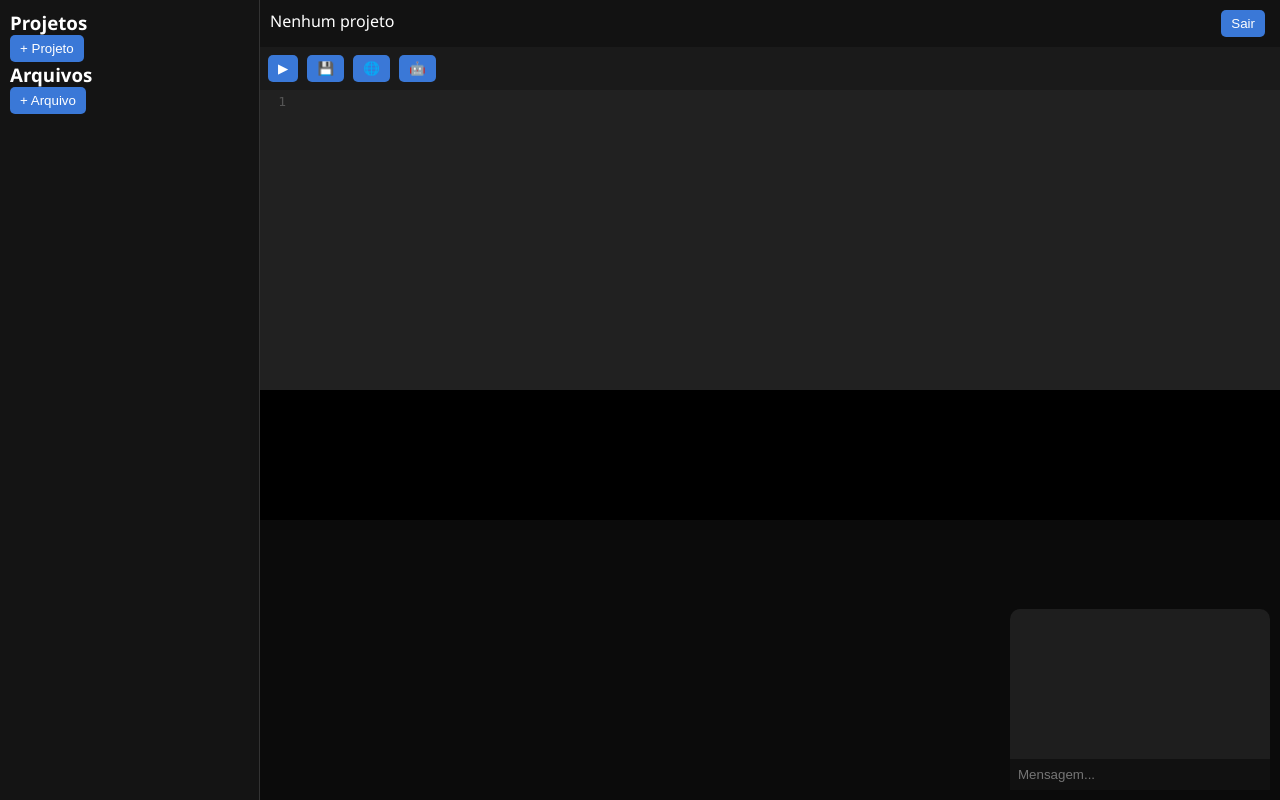
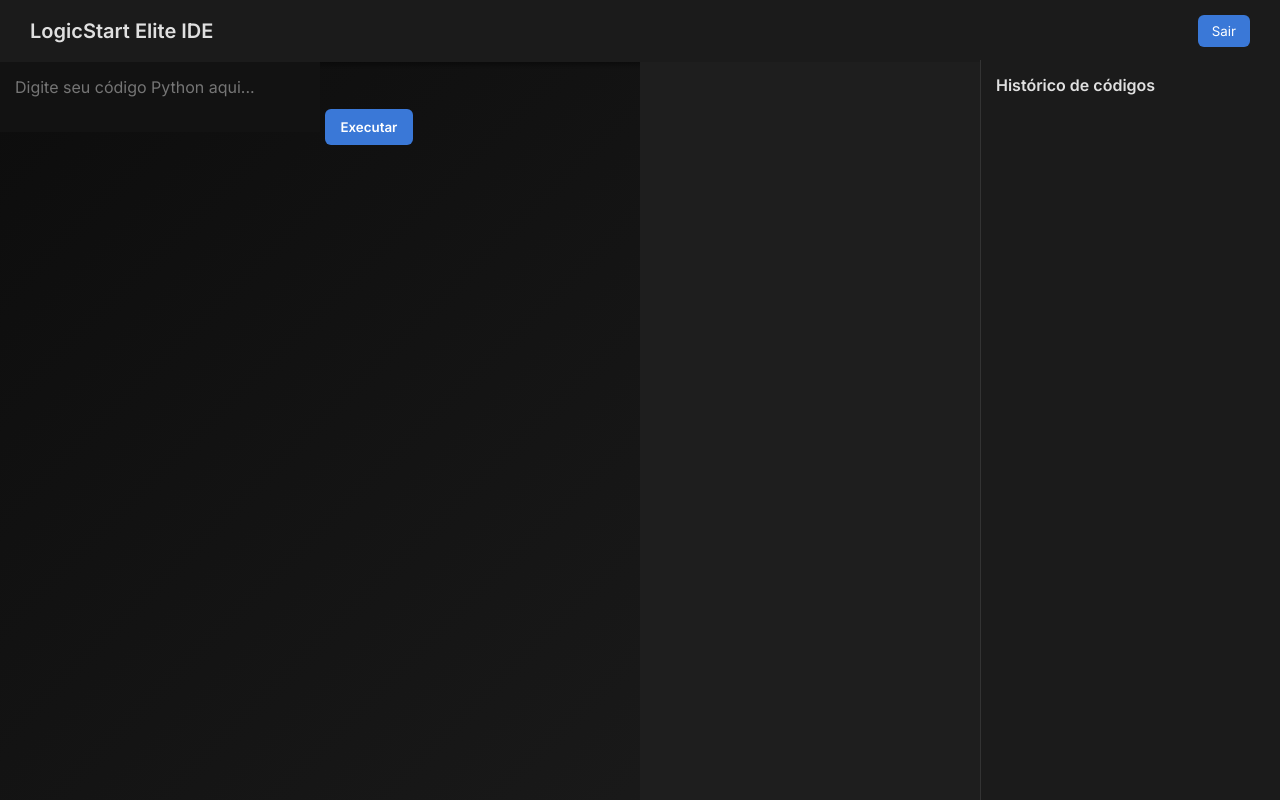
Before and after one commit to DashMasterX/logicstart, a Flask app: page /ide in a window 1280 px wide. Run offline with Flask 3, Linux system fonts and the light colour scheme; the visitor is signed in with stand-in values (Sample User, id 1); data that the repository does not hold is empty.

Commit message:
Update ide.html

```diff
--- a/templates/ide.html
+++ b/templates/ide.html
@@ -3,311 +3,215 @@
 <head>
 <meta charset="UTF-8">
 <meta name="viewport" content="width=device-width, initial-scale=1.0">
-<title>LogicStart Empire</title>
-
-<link rel="stylesheet" href="https://cdnjs.cloudflare.com/ajax/libs/codemirror/5.65.13/codemirror.min.css">
-<link rel="stylesheet" href="https://cdnjs.cloudflare.com/ajax/libs/codemirror/5.65.13/theme/material-darker.min.css">
-
+<title>LogicStart Elite Imperium - IDE</title>
+<link href="https://fonts.googleapis.com/css2?family=Inter:wght@400;600&display=swap" rel="stylesheet">
 <style>
-*{margin:0;padding:0;box-sizing:border-box;}
-
-body{
-    display:flex;
-    height:100vh;
-    background:#0b0b0b;
-    color:#fff;
-    font-family:'Segoe UI',sans-serif;
+:root {
+    --primary: #3a78d7;
+    --secondary: #ff5555;
+    --bg-gradient: linear-gradient(135deg, #0c0c0c, #1f1f1f);
+    --input-bg: #121212;
+    --input-border: #444;
+    --text-color: #e0e0e0;
 }
 
-/* SIDEBAR */
-.sidebar{
-    width:260px;
-    background:#141414;
-    padding:10px;
-    border-right:1px solid #333;
-    overflow:auto;
+* { box-sizing: border-box; margin: 0; padding: 0; font-family: 'Inter', sans-serif; }
+
+body {
+    background: var(--bg-gradient);
+    color: var(--text-color);
+    display: flex;
+    flex-direction: column;
+    height: 100vh;
 }
 
-.project,.file{
-    padding:6px;
-    border-radius:4px;
-    cursor:pointer;
-}
-.project:hover,.file:hover{background:#2a2a2a;}
-
-/* MAIN */
-.main{
-    flex:1;
-    display:flex;
-    flex-direction:column;
+header {
+    background: #1b1b1b;
+    padding: 15px 30px;
+    font-weight: 600;
+    font-size: 20px;
+    display: flex;
+    justify-content: space-between;
+    align-items: center;
+    box-shadow: 0 3px 6px rgba(0,0,0,0.4);
 }
 
-header{
-    background:#121212;
-    padding:10px;
-    display:flex;
-    justify-content:space-between;
+header button {
+    background: var(--primary);
+    color: white;
+    border: none;
+    padding: 8px 14px;
+    border-radius: 6px;
+    cursor: pointer;
+    transition: 0.2s;
+}
+header button:hover { background: #2b5ea0; }
+
+.container {
+    display: flex;
+    flex: 1;
+    overflow: hidden;
 }
 
-/* TOOLBAR */
-.toolbar{
-    background:#1a1a1a;
-    padding:8px;
+textarea {
+    width: 50%;
+    padding: 15px;
+    border: none;
+    background: var(--input-bg);
+    color: var(--text-color);
+    font-size: 16px;
+    resize: none;
+    outline: none;
 }
 
-.btn{
-    background:#3a78d7;
-    border:none;
-    padding:6px 10px;
-    margin-right:5px;
-    border-radius:5px;
-    color:#fff;
-    cursor:pointer;
-}
-.btn:hover{background:#2b5ea0;}
-
-/* OUTPUT */
-.output{
-    height:130px;
-    background:#000;
-    padding:10px;
-    font-family:monospace;
-    overflow:auto;
+#output {
+    width: 50%;
+    padding: 15px;
+    background: #1e1e1e;
+    color: #fff;
+    font-family: monospace;
+    overflow-y: auto;
 }
 
-/* CHAT */
-.chat{
-    position:absolute;
-    right:10px;
-    bottom:10px;
-    width:260px;
-    background:#1e1e1e;
-    border-radius:10px;
-    display:flex;
-    flex-direction:column;
+button#run-btn {
+    margin-top: 10px;
+    background: var(--primary);
+    color: white;
+    border: none;
+    padding: 10px 16px;
+    border-radius: 6px;
+    cursor: pointer;
+    font-weight: 600;
+}
+button#run-btn:hover { background: #2b5ea0; transform: translateY(-1px); }
+
+.history-panel {
+    position: absolute;
+    right: 0;
+    top: 60px;
+    width: 300px;
+    height: calc(100% - 60px);
+    background: #1b1b1b;
+    padding: 15px;
+    overflow-y: auto;
+    border-left: 1px solid #333;
 }
 
-.chat-messages{
-    height:150px;
-    overflow:auto;
-    padding:5px;
+.history-panel h3 {
+    margin-bottom: 10px;
+    font-size: 16px;
+    font-weight: 600;
 }
 
-.chat input{
-    border:none;
-    padding:8px;
-    background:#111;
-    color:#fff;
+.history-item {
+    background: #262626;
+    padding: 8px;
+    margin-bottom: 8px;
+    border-radius: 6px;
+    cursor: pointer;
+    font-size: 14px;
+    transition: 0.2s;
 }
+.history-item:hover { background: #333; }
 
-/* AI */
-.ai-box{
-    position:absolute;
-    right:10px;
-    bottom:200px;
-    width:260px;
-    background:#1e1e1e;
-    padding:10px;
-    border-radius:10px;
+.loader {
+    display: none;
+    color: #aaa;
+    font-size: 13px;
+    margin-top: 5px;
 }
-
-.ai-box textarea{
-    width:100%;
-    height:70px;
-    background:#111;
-    color:#fff;
-    border:none;
+.error {
+    color: var(--secondary);
+    font-size: 13px;
+    margin-top: 5px;
 }
 </style>
 </head>
-
 <body>
 
-<div class="sidebar">
-<h3>Projetos</h3>
-<div id="projects"></div>
-<button class="btn" onclick="criarProjeto()">+ Projeto</button>
+<header>
+    <span>LogicStart Elite IDE</span>
+    <button onclick="logout()">Sair</button>
+</header>
 
-<h3>Arquivos</h3>
-<div id="files"></div>
-<button class="btn" onclick="novoArquivo()">+ Arquivo</button>
+<div class="container">
+    <div style="position: relative; width: 50%;">
+        <textarea id="code" placeholder="Digite seu código Python aqui..." spellcheck="false"></textarea>
+        <button id="run-btn" onclick="runCode()">Executar</button>
+        <div class="loader" id="loader">Executando...</div>
+        <div class="error" id="error"></div>
+    </div>
+    <div id="output"></div>
 </div>
 
-<div class="main">
-
-<header>
-<span id="projectName">Nenhum projeto</span>
-<button class="btn" onclick="logout()">Sair</button>
-</header>
-
-<div class="toolbar">
-<button class="btn" onclick="executar()">▶</button>
-<button class="btn" onclick="salvar()">💾</button>
-<button class="btn" onclick="deploy()">🌐</button>
-<button class="btn" onclick="toggleAI()">🤖</button>
+<div class="history-panel" id="history-panel">
+    <h3>Histórico de códigos</h3>
+    <div id="history-list"></div>
 </div>
 
-<textarea id="code"></textarea>
+<script>
+function setLoading(state) {
+    document.getElementById("loader").style.display = state ? "block" : "none";
+}
 
-<div class="output" id="output"></div>
+function setError(msg) {
+    document.getElementById("error").textContent = msg || "";
+}
 
-</div>
+function runCode() {
+    const code = document.getElementById("code").value;
+    if(!code) { setError("Digite algum código"); return; }
 
-<!-- CHAT -->
-<div class="chat">
-<div class="chat-messages" id="chatBox"></div>
-<input placeholder="Mensagem..." onkeydown="enviar(event)">
-</div>
+    setError(""); setLoading(true);
+    fetch("/run", {
+        method: "POST",
+        headers: {"Content-Type": "application/json"},
+        body: JSON.stringify({code})
+    })
+    .then(res => res.json())
+    .then(data => {
+        setLoading(false);
+        if(data.success) {
+            document.getElementById("output").textContent = data.result;
+            saveCode(code);
+        } else {
+            setError(data.error || "Erro ao executar");
+            document.getElementById("output").textContent = data.debug || "";
+        }
+    })
+    .catch(() => { setLoading(false); setError("Erro de conexão"); });
+}
 
-<!-- AI -->
-<div class="ai-box" id="aiBox" style="display:none;">
-<textarea id="aiPrompt"></textarea>
-<button class="btn" onclick="gerarCodigo()">Gerar</button>
-</div>
+function saveCode(code) {
+    fetch("/save", {
+        method: "POST",
+        headers: {"Content-Type": "application/json"},
+        body: JSON.stringify({code})
+    }).then(() => loadHistory());
+}
 
-<script src="https://cdnjs.cloudflare.com/ajax/libs/codemirror/5.65.13/codemirror.min.js"></script>
-<script src="https://cdnjs.cloudflare.com/ajax/libs/codemirror/5.65.13/mode/python/python.min.js"></script>
-
-<script>
-let editor=CodeMirror.fromTextArea(document.getElementById("code"),{
-    mode:"python",
-    theme:"material-darker",
-    lineNumbers:true
-});
-
-let currentProject=null;
-let currentFile=null;
-let filesCache={};
-
-/* AUTO SAVE */
-setInterval(()=>{
-    if(currentProject && currentFile){
-        fetch("/file/save",{
-            method:"POST",
-            headers:{"Content-Type":"application/json"},
-            body:JSON.stringify({
-                project_id:currentProject,
-                filename:currentFile,
-                code:editor.getValue()
-            })
-        });
-    }
-},4000);
-
-/* PROJETOS */
-function carregarProjetos(){
-    fetch("/projects").then(r=>r.json()).then(data=>{
-        let div=document.getElementById("projects");
-        div.innerHTML="";
-        data.forEach(p=>{
-            let el=document.createElement("div");
-            el.className="project";
-            el.textContent=p.name;
-            el.onclick=()=>abrirProjeto(p.project_id);
-            div.appendChild(el);
+function loadHistory() {
+    fetch("/history")
+    .then(res => res.json())
+    .then(data => {
+        const list = document.getElementById("history-list");
+        list.innerHTML = "";
+        data.reverse().forEach(item => {
+            const div = document.createElement("div");
+            div.className = "history-item";
+            div.textContent = item.codigo.substring(0, 50) + (item.codigo.length > 50 ? "..." : "");
+            div.onclick = () => document.getElementById("code").value = item.codigo;
+            list.appendChild(div);
         });
     });
 }
 
-function criarProjeto(){
-    let nome=prompt("Nome:");
-    fetch("/project/create",{method:"POST",headers:{"Content-Type":"application/json"},body:JSON.stringify({name:nome})})
-    .then(()=>carregarProjetos());
+function logout() {
+    fetch("/logout").then(() => window.location.href = "/");
 }
 
-/* PROJETO */
-function abrirProjeto(id){
-    fetch("/project/"+id).then(r=>r.json()).then(p=>{
-        currentProject=id;
-        filesCache=p.files||{};
-        document.getElementById("projectName").textContent=p.name;
-        renderFiles();
-    });
-}
-
-/* FILES */
-function renderFiles(){
-    let div=document.getElementById("files");
-    div.innerHTML="";
-    Object.keys(filesCache).forEach(f=>{
-        let el=document.createElement("div");
-        el.className="file";
-        el.textContent=f;
-        el.onclick=()=>abrirArquivo(f);
-        div.appendChild(el);
-    });
-}
-
-function novoArquivo(){
-    let nome=prompt("Arquivo:");
-    filesCache[nome]="";
-    renderFiles();
-}
-
-function abrirArquivo(f){
-    currentFile=f;
-    editor.setValue(filesCache[f]||"");
-}
-
-/* EXECUTAR */
-function executar(){
-    fetch("/run",{method:"POST",headers:{"Content-Type":"application/json"},body:JSON.stringify({code:editor.getValue()})})
-    .then(r=>r.json())
-    .then(d=>{
-        document.getElementById("output").textContent=d.success?d.result:d.error;
-    });
-}
-
-/* SAVE */
-function salvar(){
-    filesCache[currentFile]=editor.getValue();
-    fetch("/file/save",{method:"POST",headers:{"Content-Type":"application/json"},body:JSON.stringify({
-        project_id:currentProject,
-        filename:currentFile,
-        code:editor.getValue()
-    })});
-}
-
-/* DEPLOY */
-function deploy(){
-    let link=location.origin+"/share/"+currentProject;
-    prompt("Link do projeto:",link);
-}
-
-/* IA */
-function toggleAI(){
-    let box=document.getElementById("aiBox");
-    box.style.display=box.style.display==="none"?"block":"none";
-}
-
-function gerarCodigo(){
-    let prompt=document.getElementById("aiPrompt").value;
-    fetch("/ai",{method:"POST",headers:{"Content-Type":"application/json"},body:JSON.stringify({prompt})})
-    .then(r=>r.json())
-    .then(d=>{
-        editor.setValue(d.result);
-    });
-}
-
-/* CHAT (SIMPLES LOCAL) */
-function enviar(e){
-    if(e.key==="Enter"){
-        let input=e.target;
-        let msg=input.value;
-        input.value="";
-
-        let box=document.getElementById("chatBox");
-        let div=document.createElement("div");
-        div.textContent=msg;
-        box.appendChild(div);
-    }
-}
-
-/* LOGOUT */
-function logout(){ location.href="/logout"; }
-
-/* INIT */
-carregarProjetos();
+// Inicializa histórico
+loadHistory();
 </script>
 
 </body>
```
